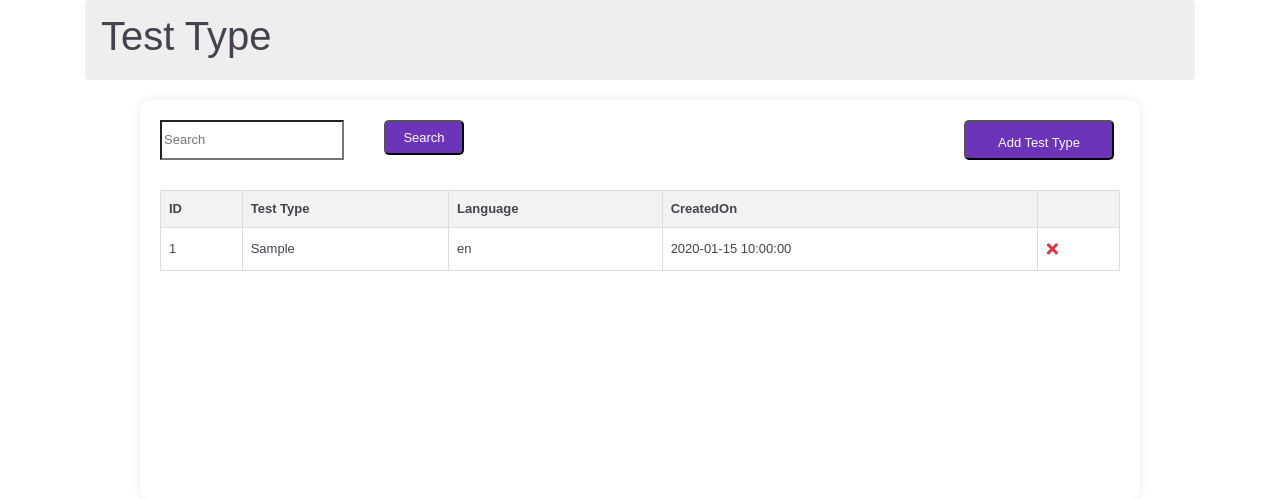
After one commit to Dev-anshika98/EduTrack, a Flask app: page /testtype in a window 1280 px wide. The commit adds this page. Shown: the top 499 px of the page. Run offline with Flask 3, Linux system fonts and the light colour scheme; the visitor is signed in with stand-in values (Sample User, id 1); a database or web service that is not in the repository returns one stand-in record (values such as "Sample title"); some libraries are stand-ins or nearby versions.

Commit message:
test type done

```diff
--- a/app.py
+++ b/app.py
@@ -11,8 +11,8 @@ app.secret_key = 'cairocoders-ednalan'
 DB_HOST = "localhost"
 DB_NAME = "postgres"
 DB_USER = "postgres"
-DB_PASS = "shikucode"
-DB_PORT = "5432" # Corrected the port number for PostgreSQL
+DB_PASS = "ayushi@0987"
+DB_PORT = "5000" # Corrected the port number for PostgreSQL
 
 try:
     conn = psycopg2.connect(dbname=DB_NAME, user=DB_USER, password=DB_PASS, host=DB_HOST, port=DB_PORT)
@@ -259,5 +259,54 @@ def change_password():
     return render_template('change_password.html')
 
 
+@app.route('/testtype')
+def testtype():
+    cursor = conn.cursor(cursor_factory=psycopg2.extras.DictCursor)
+    if 'loggedin' in session:
+        cursor.execute('SELECT * FROM test_entries')
+        test_list = cursor.fetchall()
+        cursor.close()
+        return render_template('testtype.html', tests=test_list)
+    return redirect(url_for('login'))
+
+
+@app.route('/addtest', methods=['GET', 'POST'])
+def addtest():
+    cursor = conn.cursor(cursor_factory=psycopg2.extras.DictCursor)
+    if 'loggedin' in session:
+        if request.method == 'POST':
+            # Get form data
+            test_id = request.form['Id']
+            test_type = request.form['test_type']
+            language = request.form['language']
+
+            # Insert data into the database
+            cursor.execute("""
+                        INSERT INTO  test_entries(id, test_type, language)
+                        VALUES (%s, %s, %s)
+                    """, (test_id,test_type,language))
+            conn.commit()
+        return render_template('addtest.html')
+    return redirect(url_for('login'))
+
+@app.route('/deletetest/<int:test_id>', methods=['POST'])
+def deletetest(test_id):
+    if 'loggedin' in session:
+        try:
+            cursor = conn.cursor(cursor_factory=psycopg2.extras.DictCursor)
+            # Delete data from the database
+            cursor.execute('DELETE FROM test_entries WHERE id = %s', (test_id,))
+            conn.commit()
+            cursor.close()
+
+            flash('Test type deleted successfully!', 'success')
+        except (Exception, psycopg2.DatabaseError) as error:
+            conn.rollback()
+            flash(f'Error: {error}', 'danger')
+
+    return redirect(url_for('testtype'))
+
+
+
 if __name__ == "__main__":
     app.run(debug=True, port=5001)
--- a/templates/Sidebar.html
+++ b/templates/Sidebar.html
@@ -32,7 +32,7 @@
         <ul>
             <li><a href="#dashboard">Dashboard</a></li>
             <li><a href="{{ url_for('users')}}">Users</a></li>
-            <li><a href="#test-type">Test Type</a></li>
+            <li><a href="{{ url_for('testtype')}}">Test Type</a></li>
             <li><a href="#test-master">Test Master</a></li>
             <li><a href="#allocate-test">Allocate Test</a></li>
         </ul>
--- /dev/null
+++ b/templates/testtype.html
@@ -0,0 +1,147 @@
+<!DOCTYPE html>
+<html lang="en">
+<head>
+    <meta charset="UTF-8">
+    <meta name="viewport" content="width=device-width, initial-scale=1.0">
+    <title>User List</title>
+    <link href="https://stackpath.bootstrapcdn.com/bootstrap/4.3.1/css/bootstrap.min.css" rel="stylesheet">
+    <link rel="stylesheet" href="https://cdnjs.cloudflare.com/ajax/libs/font-awesome/5.15.3/css/all.min.css">
+    <style>
+body{
+    font-family: Nunito, sans-serif;
+    font-size: .813rem;
+    font-weight: 400;
+    line-height: 1.5;
+    color: #47404f;
+    text-align: left;
+    background-color: #fff;
+  }
+  .breadcrumb {
+    background: transparent;
+    align-items: center;
+    margin: 0 0 1.25rem;
+    padding: 0;
+}
+.breadcrumb {
+    display: flex;
+    flex-wrap: wrap;
+    padding: .75rem 1rem;
+    margin-bottom: 1rem;
+    list-style: none;
+    background-color: #eee;
+    border-radius: .25rem;
+}
+.profile-info {
+    background-color: #ffffff;
+    margin: 20px auto;
+    padding: 20px;
+    border-radius: 10px;
+    box-shadow: 0 0 10px rgba(0, 0, 0, 0.1);
+    width: 1000px;
+    height: 400px;
+}
+.submit{
+   background-color: #6c34b8;
+   color:white;
+   border-radius:5px;
+   height:35px;
+   width:80px;
+   margin-left:40px;
+}
+.Addtesttype{
+    background-color: #6c34b8;
+   color:white;
+   border-radius:5px;
+   height:40px;
+   width:150px;
+   margin-left:500px;
+   text-align:center:
+   display: flex;
+   justify-content: center;
+   align-items: center;
+}
+.Addtesttype a {
+  color: white;
+  text-decoration: none;
+  display: block;
+  width: 100%;
+  height: 100%;
+  line-height: 40px; /* Center the text vertically */
+}
+.buttons{
+    display:flex;
+}
+.searchbar{
+    display:flex;
+}
+table {
+    border-collapse: collapse;
+    width: 100%;
+    margin-top:30px;
+  }
+
+  th, td {
+    text-align: left;
+    padding: 8px;
+    border: 1px solid #ddd;
+  }
+  th {
+    background-color: #f2f2f2;
+  }
+  td{
+    background-color:white;
+  }
+
+
+  tr:nth-child(even){background-color: #f2f2f2}
+
+    </style>
+    <script>
+      function confirmDelete(event) {
+          if (!confirm("Are you sure you want to delete this test type?")) {
+              event.preventDefault();
+          }
+      }
+  </script>
+</head>
+<body>
+  <div class="container">
+    <div class="breadcrumb">
+        <h1>Test Type</h1>
+       </div>
+       <div class="profile-info">
+        <div class="buttons">
+
+                <form class="searchbar">
+                    <input type="search" placeholder="Search">
+                    <button type="submit" class="submit">Search</button>
+                  </form>
+
+              <button class="Addtesttype"><a href="{{ url_for('addtest') }}">Add Test Type</a></button>
+        </div>
+        <table>
+            <tr>
+              <th>ID</th>
+              <th>Test Type</th>
+              <th>Language</th>
+              <th>CreatedOn</th>
+              <th></th>
+            </tr>
+            {% for test in tests %}
+            <tr>
+                <td>{{ test.id }}</td>
+                <td>{{ test.test_type }}</td>
+                <td>{{ test.language }}</td>
+                <td>{{ test.created_on }}</td>
+                <td>
+                  <form action="{{ url_for('deletetest', test_id=test.id) }}" method="POST" style="display:inline;" onsubmit="confirmDelete(event);">
+                    <button type="submit" class="btn btn-link text-danger p-0" style="font-size:1.25em;"><i class="fas fa-times"></i></button>
+                  </form>
+                </td>
+              </tr>
+              {% endfor %}
+          </table>
+       </div>
+  </div>
+</body>
+</html>
```
Also changed, not shown: templates/addtest.html (added, +72 -0 lines), static/uploads/Screenshot (19).png (added).
